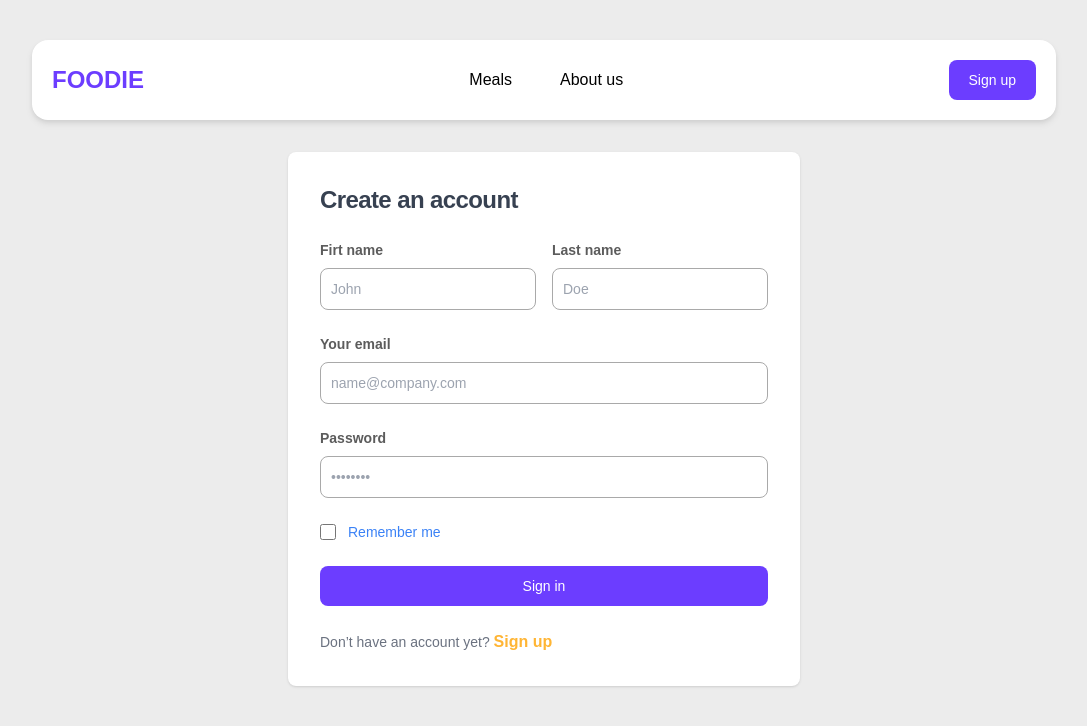
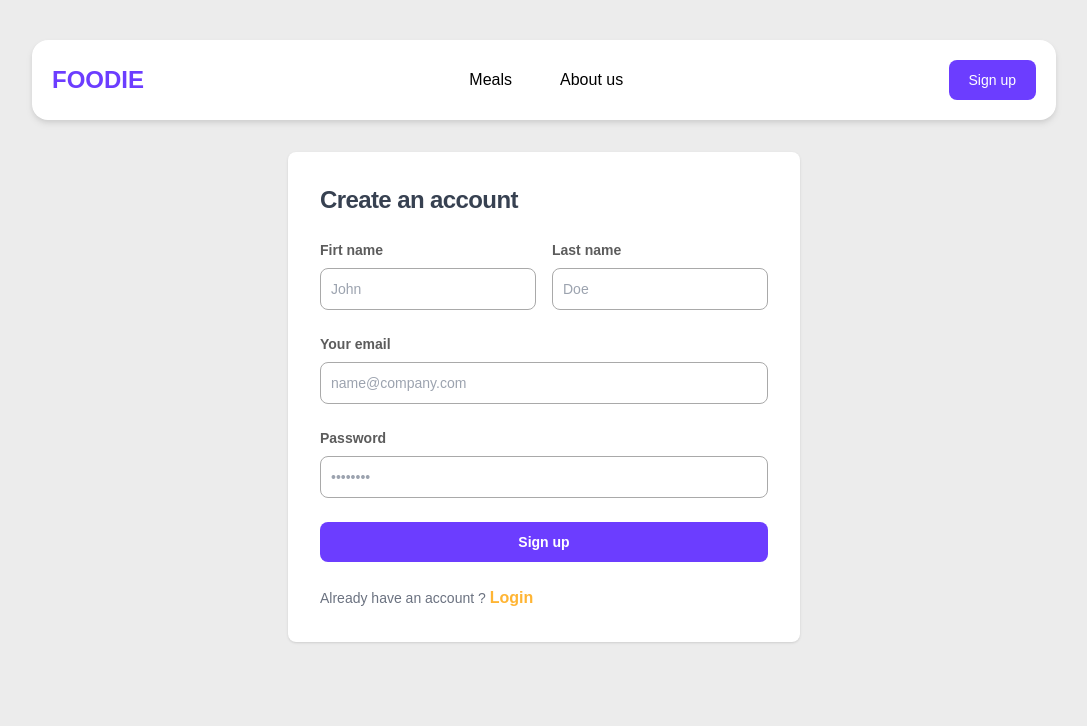
Before and after one commit to yassiraittata/best-community-share-food, a Next.js app: page /auth/signup in a window 1280 px wide. Shown: the top 726 px of the page, without its empty margins (96-1183 px from the left). Built offline with nearby package versions, Linux system fonts and the light colour scheme.

Commit message:
create login page

```diff
--- a/app/auth/login/page.tsx
+++ b/app/auth/login/page.tsx
@@ -3,9 +3,9 @@ import React from "react";
 
 const Login = () => {
   return (
-    <section className="mt-20">
-      <div className="flex flex-col items-center justify-center px-6 mx-auto lg:py-0">
-        <div className="w-full bg-white rounded-lg shadow dark:border md:mt-0 sm:max-w-md xl:p-0">
+    <section className="mt-8">
+      <div className="flex flex-col items-center justify-center px-6 mx-auto lg:py-0 ">
+        <div className="w-full bg-white rounded-lg shadow  md:mt-0 sm:max-w-lg xl:p-0">
           <div className="p-6 space-y-4 md:space-y-6 sm:p-8">
             <h1 className="text-xl font-bold leading-tight tracking-tight text-gray-700 md:text-2xl">
               Sign in to your account
@@ -63,14 +63,14 @@ const Login = () => {
               </div>
               <button
                 type="submit"
-                className="w-full text-white bg-secodary hover:bg-primary-700 focus:ring-4 focus:outline-none focus:ring-primary-300 font-medium rounded-lg text-sm px-5 py-2.5 text-center"
+                className="w-full text-white bg-secodary hover:bg-primary-700 focus:ring-4 focus:outline-none focus:ring-primary-300 font-semibold rounded-lg text-sm px-5 py-2.5 text-center"
               >
                 Sign in
               </button>
               <p className="text-sm font-light text-gray-500 dark:text-gray-400">
                 Don’t have an account yet?{" "}
                 <Link
-                  href="/signup"
+                  href="/auth/signup"
                   className="font-semibold text-base text-primary hover:underline"
                 >
                   Sign up
--- a/app/auth/signup/page.tsx
+++ b/app/auth/signup/page.tsx
@@ -77,37 +77,20 @@ const Signup = () => {
                   required
                 />
               </div>
-              <div className="flex items-center justify-between">
-                <div className="flex items-start">
-                  <div className="flex items-center h-5">
-                    <input
-                      id="remember"
-                      aria-describedby="remember"
-                      type="checkbox"
-                      className="w-4 h-4 border border-gray-300 rounded bg-gray-50 focus:ring-3 focus:ring-primary-300 dark:bg-gray-700 dark:border-gray-600 dark:focus:ring-primary-600 dark:ring-offset-gray-800"
-                      required
-                    />
-                  </div>
-                  <div className="ml-3 text-sm">
-                    <label htmlFor="remember" className="text-blue-500">
-                      Remember me
-                    </label>
-                  </div>
-                </div>
-              </div>
+
               <button
                 type="submit"
-                className="w-full text-white bg-secodary hover:bg-primary-700 focus:ring-4 focus:outline-none focus:ring-primary-300 font-medium rounded-lg text-sm px-5 py-2.5 text-center"
+                className="w-full text-white bg-secodary hover:bg-primary-700 focus:ring-4 focus:outline-none focus:ring-primary-300 font-semibold rounded-lg text-sm px-5 py-2.5 text-center"
               >
-                Sign in
+                Sign up
               </button>
               <p className="text-sm font-light text-gray-500 dark:text-gray-400">
-                Don’t have an account yet?{" "}
+                Already have an account ?{" "}
                 <Link
-                  href="/login"
+                  href="/auth/login"
                   className="font-semibold text-base text-primary hover:underline"
                 >
-                  Sign up
+                  Login
                 </Link>
               </p>
             </form>
```
